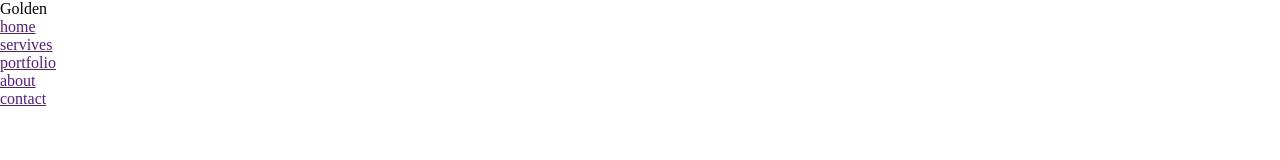
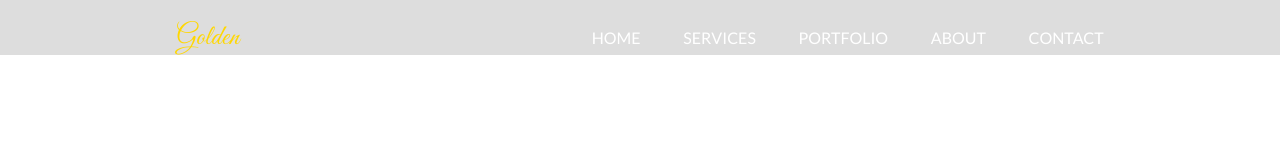
Before and after one commit to N1Anoobis/Project-week04-extra, a website: page index.html in a window 1280 px wide. Drawn offline with Linux system fonts and the light colour scheme.

Commit message:
Add styles for nav also link font awsome

```diff
--- a/index.html
+++ b/index.html
@@ -6,6 +6,7 @@
     <link href="https://fonts.googleapis.com/css?family=Great+Vibes&display=swap" rel="stylesheet">
     <link href="https://fonts.googleapis.com/css?family=Lato:400,700&display=swap" rel="stylesheet">
     <link href="https://fonts.googleapis.com/css?family=Slabo+27px&display=swap" rel="stylesheet">
+    <link rel="stylesheet" href="https://cdnjs.cloudflare.com/ajax/libs/font-awesome/4.7.0/css/font-awesome.min.css">
     <link rel="stylesheet" href="vendor/bootstrap-grid.css">
     <link rel="stylesheet" href="/css/style.css">
     <title>Task-runner</title>
@@ -15,11 +16,15 @@
         <div class="logo">Golden</div>
         <ul class="nav-accual">
             <li><a href="">home</a></li>
-            <li><a href="">servives</a></li>
+            <li><a href="">services</a></li>
             <li><a href="">portfolio</a></li>
             <li><a href="">about</a></li>
             <li><a href="">contact</a></li>
         </ul>
     </nav>
+
+    <section class="splash">
+
+    </section>
 </body>
 </html>
--- a/sass/style.scss
+++ b/sass/style.scss
@@ -5,9 +5,46 @@ $header-font: 'Lato',
 ;
 $text-Font: 'Slabo 27px',
 ;
+$project-color: gold;
 
 * {
     margin: 0;
     padding: 0;
     box-sizing: border-box;
 }
+
+/*Nav*/
+.navigation {
+    display: flex;
+    justify-content: space-around;
+    align-items: center;
+    max-width: 1600px;
+    margin: auto;
+    background-color: #ddd;
+    padding-top: 20px;
+
+    .logo {
+        font-family: $logo-font;
+        color: $project-color;
+        font-size: 28px;
+    }
+
+    .nav-accual {
+        display: flex;
+        justify-content: space-between;
+        width: 40%;
+        list-style: none;
+
+        a {
+            text-decoration: none;
+            text-transform: uppercase;
+            font-family: $header-font;
+            color: white;
+            transition: .3s;
+
+            &:hover {
+                color: $project-color;
+            }
+        }
+    }
+}
```
Also changed, not shown: css/style.css, sass/style.css, 2 other files.
